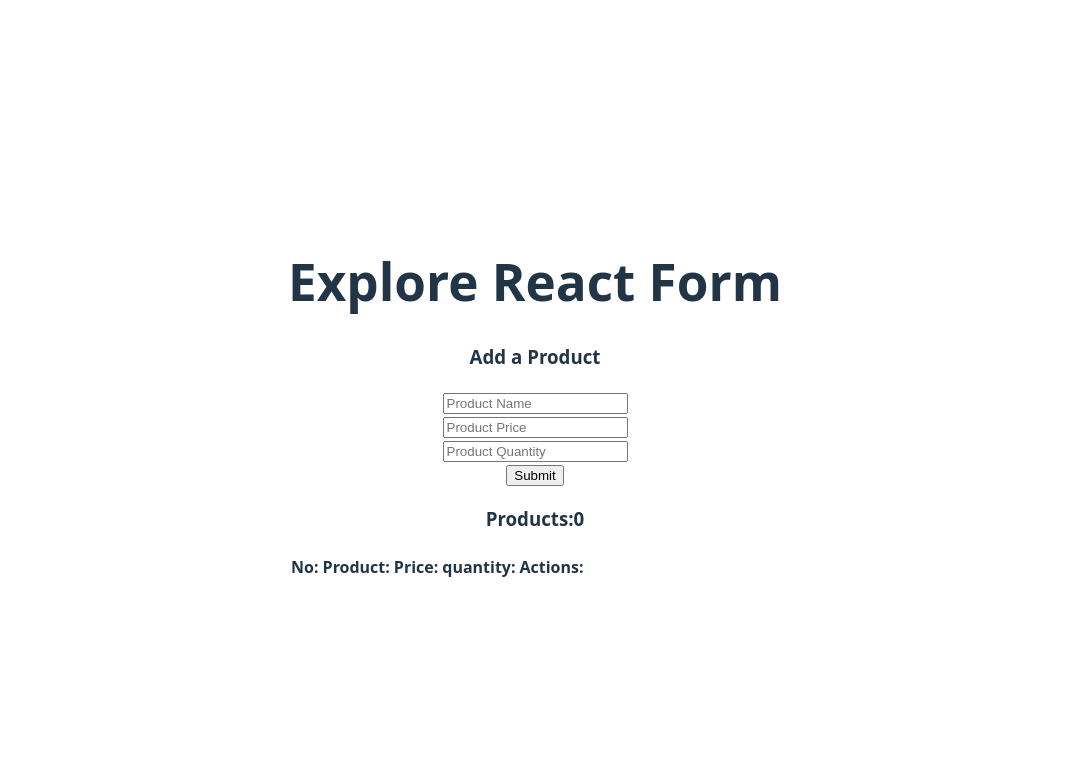
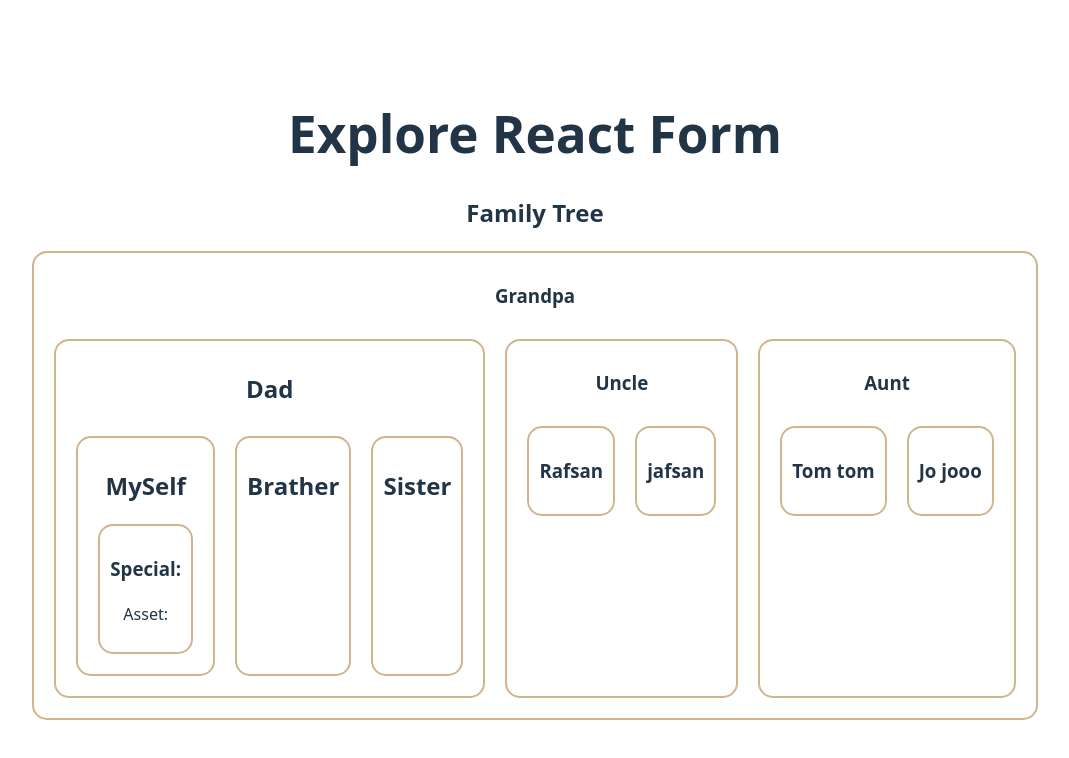
Before and after one commit to me2sumanislam/EXPLORE-REACT-FORM, a React (Vite) app: page / in a window 1280 px wide. Shown: the top 758 px of the page, without its empty margins (105-1174 px from the left). Built offline with nearby package versions, Linux system fonts and the light colour scheme.

Commit message:
add contex

```diff
--- a/src/App.jsx
+++ b/src/App.jsx
@@ -4,6 +4,7 @@
  import UnControlledField from './componant/unControlledField/UnControlledField'
  import HookForm from './componant/HookForm/HookForm'
  import ProductManagement from './componant/ProductManagement/ProductManagement'
+ import FamilyTree from './componant/FamilyTree/FamilyTree'
 
 import './App.css'
 
@@ -20,7 +21,8 @@ function App() {
        {/* <ControlField></ControlField> */}
        {/* <UnControlledField></UnControlledField> */}
        {/* <HookForm></HookForm>*/}
-       <ProductManagement></ProductManagement>
+       {/* <ProductManagement></ProductManagement> */}
+       <FamilyTree></FamilyTree>
 
     </>
   )
--- /dev/null
+++ b/src/componant/FamilyTree/Aunt.jsx
@@ -0,0 +1,16 @@
+import React from 'react'
+import Cousin from './Cousin'
+
+ const Aunt = () => {
+  return (
+    <div>
+       <h3>Aunt</h3>
+       <section className='flex'>
+        <Cousin name='Tom tom '></Cousin>
+        <Cousin name='Jo jooo'></Cousin>
+       </section>
+    </div>
+  )
+}
+
+export default Aunt
--- /dev/null
+++ b/src/componant/FamilyTree/Brather.jsx
@@ -0,0 +1,11 @@
+ import React from 'react'
+
+ const  Brather = () =>{
+   return (
+     <div>
+       <h2>Brather</h2>
+     </div>
+   )
+ }
+
+ export default Brather
--- /dev/null
+++ b/src/componant/FamilyTree/Cousin.jsx
@@ -0,0 +1,11 @@
+ import React from 'react'
+
+ function Cousin({name}) {
+   return (
+     <div>
+       <h3>{name}</h3>
+     </div>
+   )
+ }
+
+ export default Cousin
--- /dev/null
+++ b/src/componant/FamilyTree/Dad.jsx
@@ -0,0 +1,20 @@
+ import React from 'react'
+import MySelf from './MySelf'
+import Sister from './Sister'
+import Brather from './Brather'
+
+  const Dad = ({asset})  =>{
+   return (
+     <div>
+       <h2>Dad</h2>
+       <section className='flex'>
+        <MySelf asset={asset}></MySelf>
+        <Brather></Brather>
+        <Sister></Sister>
+
+       </section>
+     </div>
+   )
+ }
+
+ export default Dad
--- /dev/null
+++ b/src/componant/FamilyTree/FamilyTree.css
@@ -0,0 +1,10 @@
+ .family-tree div{
+    border: 2px solid tan;
+    margin: 10px;
+    padding: 10px;
+    border-radius:15px;
+ }
+
+ .flex {
+    display: flex;
+ }
--- /dev/null
+++ b/src/componant/FamilyTree/FamilyTree.jsx
@@ -0,0 +1,16 @@
+ import React from 'react'
+import Grandpa from './Grandpa'
+import './FamilyTree.css'
+//  task-6
+
+ const  FamilyTree = () => {
+    const asset = 'diamond'
+   return (
+     <div className='family-tree'>
+        <h2>Family Tree</h2>
+        <Grandpa asset ={asset}></Grandpa>
+     </div>
+   )
+ }
+
+ export default FamilyTree
--- /dev/null
+++ b/src/componant/FamilyTree/Grandpa.jsx
@@ -0,0 +1,19 @@
+ import React from 'react'
+import Dad from './Dad'
+import Uncle from './Uncle'
+import Aunt from './Aunt'
+
+ const  Grandpa = ({asset}) => {
+   return (
+     <div>
+        <h3>Grandpa</h3>
+        <section className='flex'>
+          <Dad assett={asset}></Dad>
+          <Uncle></Uncle>
+          <Aunt></Aunt>
+        </section>
+     </div>
+   )
+ }
+
+ export default Grandpa
--- /dev/null
+++ b/src/componant/FamilyTree/MySelf.jsx
@@ -0,0 +1,13 @@
+ import React from 'react'
+import Special from './Special'
+
+ const MySelf = ({asset}) =>{
+   return (
+     <div>
+       <h2>MySelf</h2>
+       <Special asset={asset}></Special>
+     </div>
+   )
+ }
+
+ export default  MySelf
--- /dev/null
+++ b/src/componant/FamilyTree/Sister.jsx
@@ -0,0 +1,11 @@
+ import React from 'react'
+
+ const Sister = () => {
+   return (
+     <div>
+       <h2>Sister</h2>
+     </div>
+   )
+ }
+
+ export default Sister
--- /dev/null
+++ b/src/componant/FamilyTree/Special.jsx
@@ -0,0 +1,12 @@
+ import React from 'react'
+
+ function Special({name, asset}) {
+   return (
+     <div>
+       <h3>Special:{name}</h3>
+       <p>Asset: {asset}</p>
+     </div>
+   )
+ }
+
+ export default Special
--- /dev/null
+++ b/src/componant/FamilyTree/Uncle.jsx
@@ -0,0 +1,16 @@
+ import React from 'react'
+import Cousin from './Cousin'
+
+  const Uncle = () => {
+   return (
+     <div>
+       <h3>Uncle</h3>
+       <section className='flex'>
+        <Cousin name='Rafsan'></Cousin>
+        <Cousin name='jafsan'></Cousin>
+       </section>
+     </div>
+   )
+ }
+
+ export default Uncle
```
